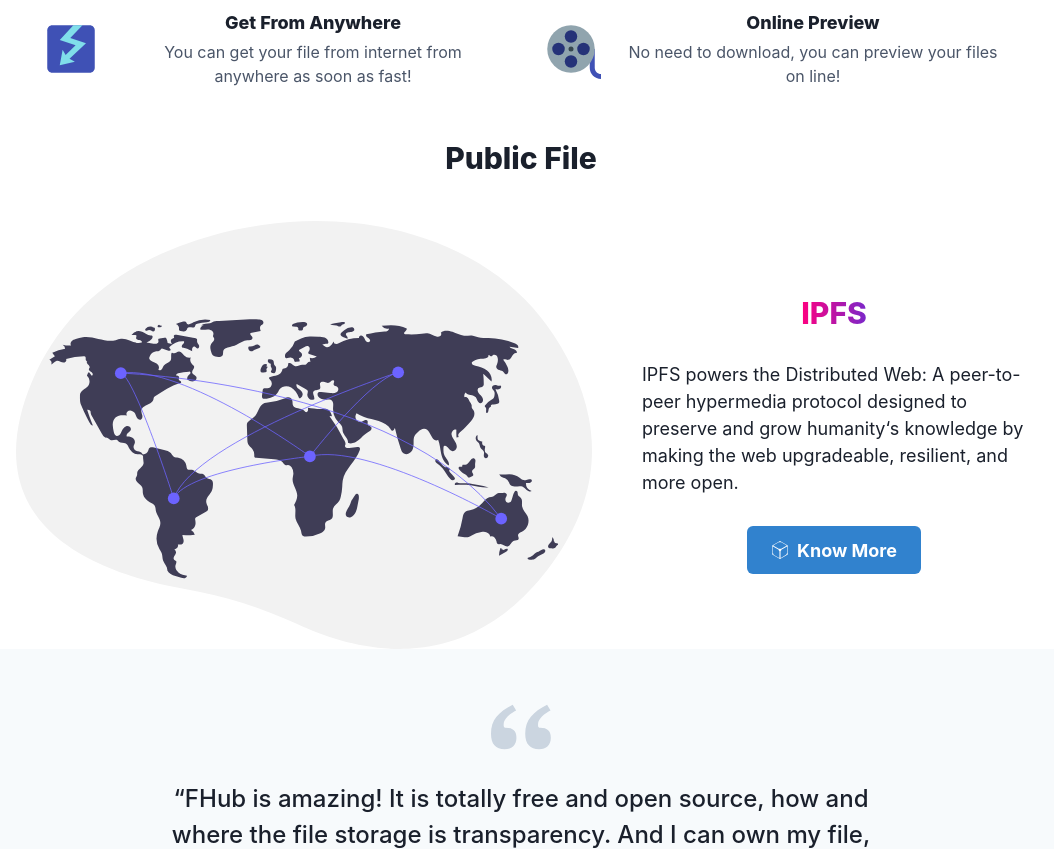
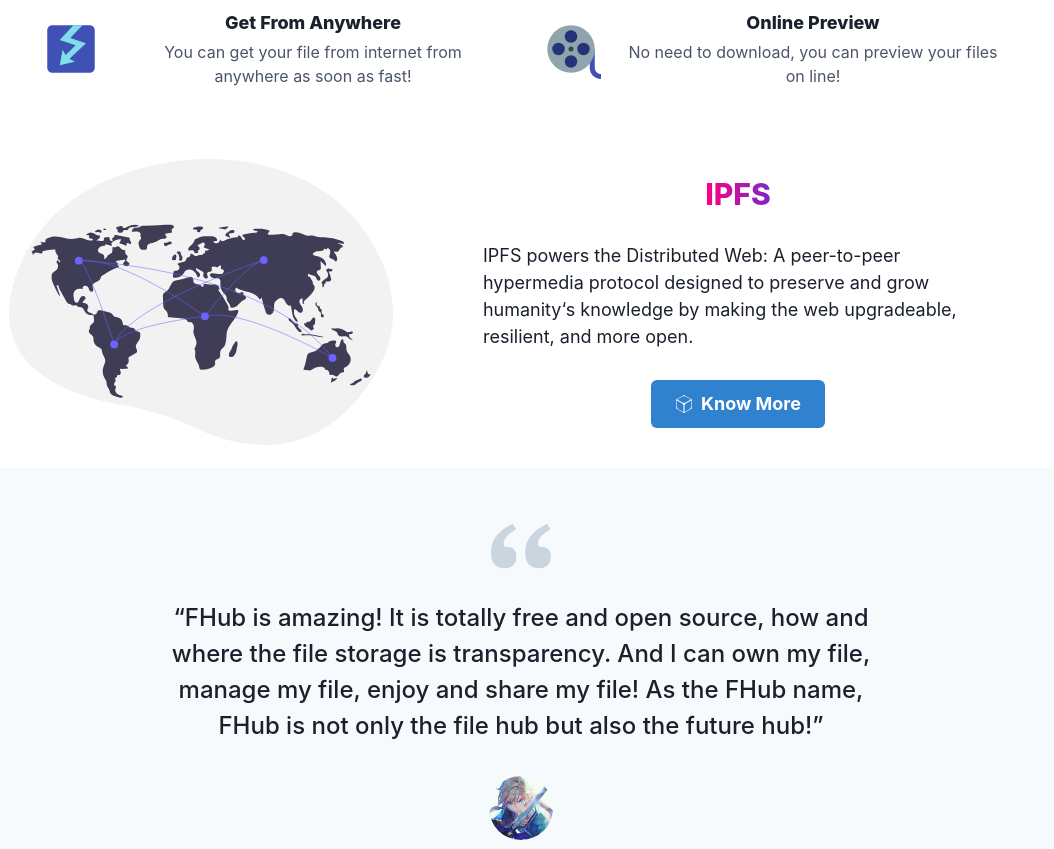
Before and after one commit to akazwz/fhub-website, a Next.js app: page / in a window 1280 px wide. Shown: the part 600-1449 px from the top of the page, without its empty margins (119-1173 px from the left). Built offline with nearby package versions, Linux system fonts and the light colour scheme.

Commit message:
update public file

```diff
--- a/src/components/home/public-file.tsx
+++ b/src/components/home/public-file.tsx
@@ -3,24 +3,42 @@
 
 export const PublicFile = () => {
   return (
-    <VStack
-      justifyContent="center"
-      spacing="10"
-    >
-      <Center>
-        <Text
-          fontSize="3xl"
-          fontWeight="extrabold"
-        >
-          Public File
-        </Text>
-      </Center>
+    <Flex justifyContent="center">
       <Stack
-        direction={{ base: 'column-reverse', md: 'row' }}
+        direction={{ base: 'column', md: 'row-reverse' }}
         alignItems="center"
         spacing="50"
         maxW="5xl"
       >
+        <VStack spacing="30" m="10">
+          <Heading
+            bgGradient="linear(to-l, #7928CA, #FF0080)"
+            bgClip="text"
+            fontSize="3xl"
+            fontWeight="extrabold"
+          >
+            IPFS
+          </Heading>
+          <Text
+            mt="4"
+            fontSize="lg"
+          >
+            IPFS powers the Distributed Web: A peer-to-peer hypermedia protocol designed to preserve and grow humanity‘s
+            knowledge by making the web upgradeable, resilient, and more open.
+          </Text>
+          <Button
+            mt="8"
+            as="a"
+            href="#"
+            size="lg"
+            colorScheme="blue"
+            fontWeight="bold"
+            display={{ base: 'none', md: 'flex' }}
+            leftIcon={<SiIpfs/>}
+          >
+            Know More
+          </Button>
+        </VStack>
         <Box
           maxW={{ base: 'sm', md: 'xl' }}
           textAlign="center"
@@ -39,39 +57,7 @@
             Know More
           </Button>
         </Box>
-        <VStack spacing="30" m="10">
-          <Heading
-            bgGradient="linear(to-l, #7928CA, #FF0080)"
-            bgClip="text"
-            fontSize="3xl"
-            fontWeight="extrabold"
-          >
-            IPFS
-          </Heading>
-          <Text
-            mt="4"
-            fontSize="lg"
-            maxW="sm"
-          >
-            IPFS powers the Distributed Web:
-            A peer-to-peer hypermedia protocol
-            designed to preserve and grow humanity&lsquo;s knowledge
-            by making the web upgradeable, resilient, and more open.
-          </Text>
-          <Button
-            mt="8"
-            as="a"
-            href="#"
-            size="lg"
-            colorScheme="blue"
-            fontWeight="bold"
-            display={{ base: 'none', md: 'flex' }}
-            leftIcon={<SiIpfs/>}
-          >
-            Know More
-          </Button>
-        </VStack>
       </Stack>
-    </VStack>
+    </Flex>
   )
 }
```
